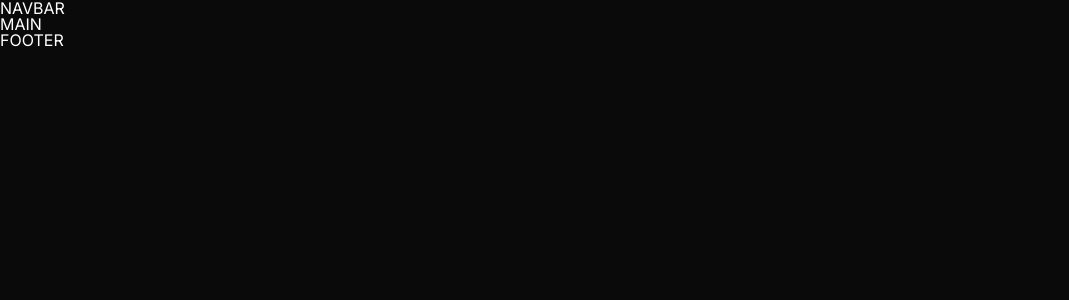
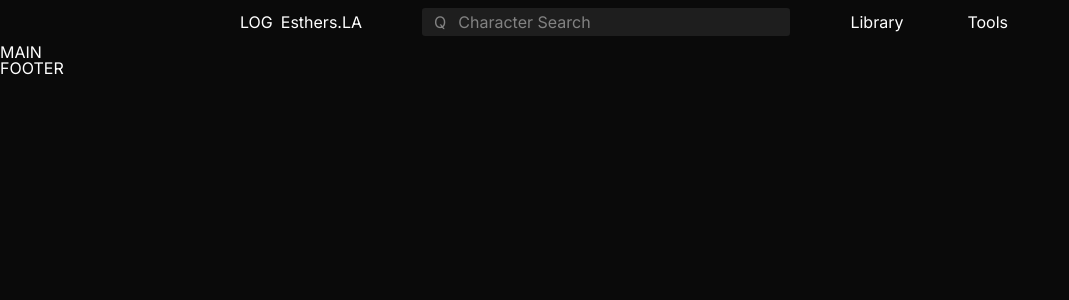
Before and after one commit to JoonsubHwang/esthers-la, a React (Create React App) app: page / in a window 1280 px wide. Shown: the top 300 px of the page, without its empty margins (0-1069 px from the left). Built offline with nearby package versions, Linux system fonts and the light colour scheme.

Commit message:
Created Navbar layout

```diff
--- a/src/Navbar/navbar.js
+++ b/src/Navbar/navbar.js
@@ -4,7 +4,23 @@ import './Navbar.sass';
 export default class Navbar extends React.Component {
 
     render = () =>
-        <div>
-            NAVBAR
+        <div id='navbar-main'>
+            <div id='navbar-container'>
+                <div id='navbar-content'>
+                    <div id='navbar-logo'>
+                        <p id='navbar-logo-symbol'>LOG</p>
+                        <p id='navbar-logo-name'>Esthers.LA</p>
+                    </div>
+                    <div id='navbar-search'>
+                        <p>Q</p>
+                        <input type='text' placeholder='Character Search'></input>
+                    </div>
+                    <ul id='navbar-links'>
+                        <li><a>Library</a></li>
+                        <li><a>Tools</a></li>
+                    </ul>
+                    <p id='navbar-icon'>M</p>
+                </div>
+            </div>
         </div>
 }
--- a/src/Navbar/navbar.sass
+++ b/src/Navbar/navbar.sass
@@ -0,0 +1,75 @@
+@use '../modules/reusables' as *
+
+
+
+#navbar-main
+    background: $bg-color
+    position: sticky
+    top: 0
+
+    #navbar-container
+        padding: $xsmall-padding
+
+        #navbar-content
+            $navbar-height: 1.75rem
+            display: flex
+            max-width: 100vh
+            height: $navbar-height
+            margin: 0 auto
+            align-items: center
+
+            #navbar-logo
+                margin-right: $large-padding
+                display: flex
+
+                *
+                    margin: auto 0
+
+                #navbar-logo-symbol
+                    @extend %hide-on-tablets
+                    margin-right: $xsmall-padding
+
+            #navbar-search
+                @extend %round-corners
+                display: flex
+                margin: auto
+                padding: 0 $small-padding
+                height: $navbar-height
+                background: $bg-light-color
+                @media screen and (max-width: $tablet-max-width)
+                    margin: 0 0 0 auto
+                    background: 0
+
+                *
+                    margin: auto 0
+
+                p // TODO: change to icon
+                    @media screen and (min-width: $tablet-max-width)
+                        color: $fg-dark-color
+
+                input
+                    @extend %hide-on-tablets
+                    margin-left: $small-padding
+                    width: 20rem
+                    background: $bg-light-color
+                    color: $fg-color
+
+                ::placeholder
+                    color: $fg-dark-color
+                    opacity: 1
+
+            #navbar-links
+                @extend %hide-on-tablets
+
+                li
+                    margin: 0 $large-padding
+                    float: left
+                    list-style-type: none
+
+                    a
+                        line-height: $navbar-height
+                        background: $bg-color
+
+            #navbar-icon
+                @extend %hide-on-monitors
+                margin: auto 0
```
